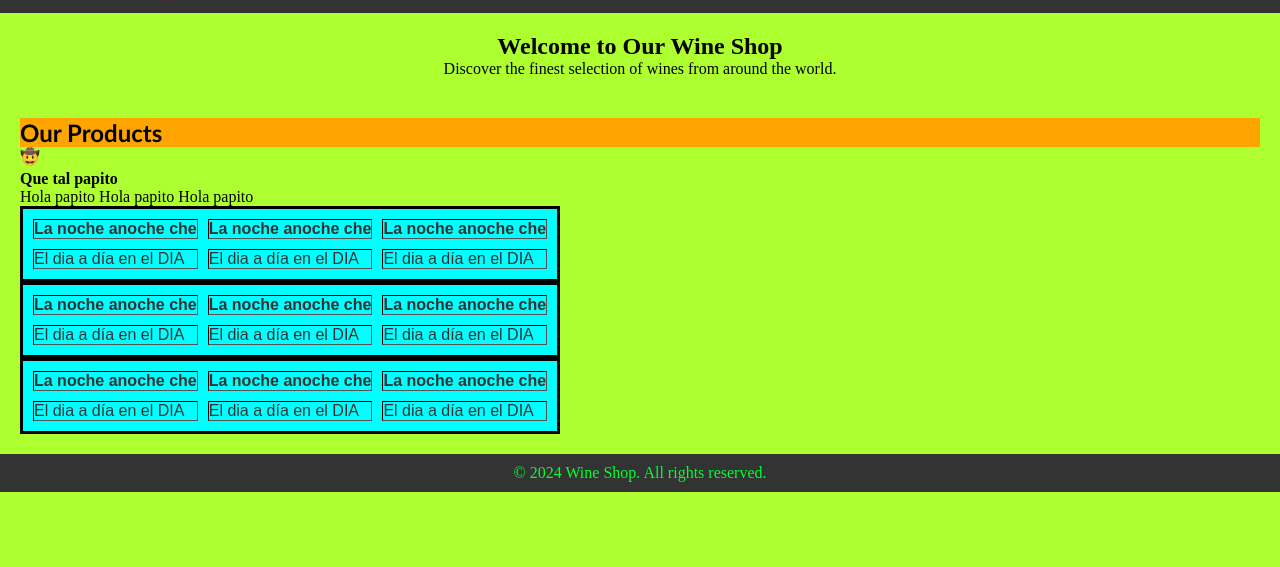
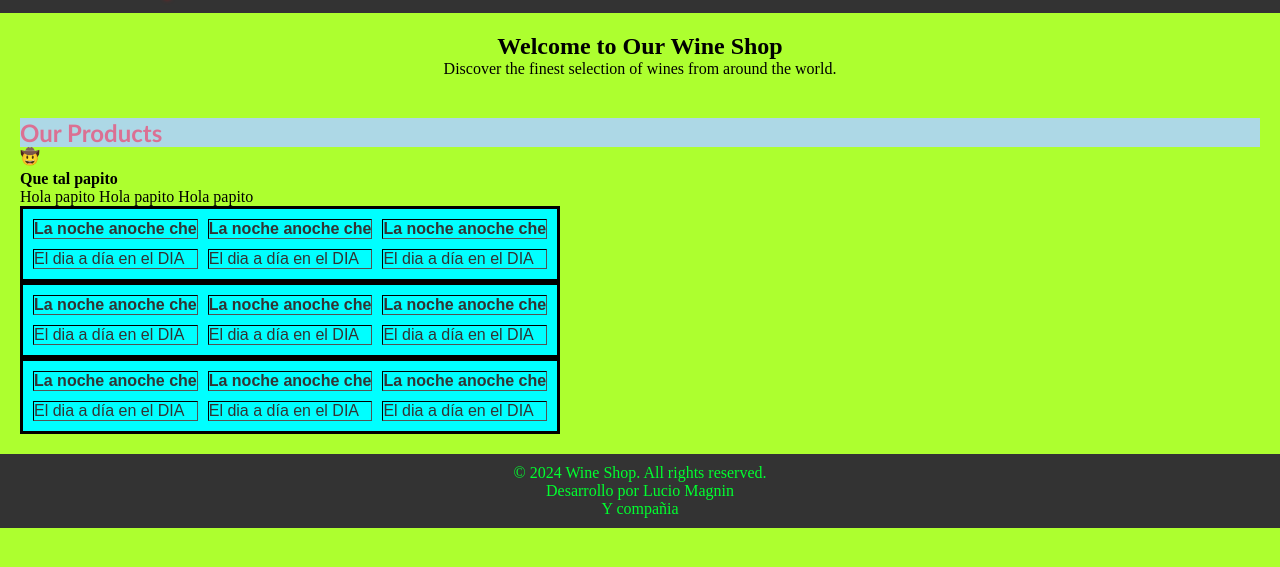
Before and after one commit to luciomagnin/primer-repositorio, a plain HTML site: page index.html in a window 1280 px wide. Shown: the part 57-624 px from the top of the page. Drawn offline with Linux system fonts and the light colour scheme.

Commit message:
agregue otro parrafo mas en el footer

```diff
--- a/index.html
+++ b/index.html
@@ -77,6 +77,8 @@
 
 <footer>
     <p>&copy; 2024 Wine Shop. All rights reserved.</p>
+    <p>Desarrollo por Lucio Magnin</p>
+    <p>Y compañia</p>
 </footer>
 
 </body>
--- a/styles.css
+++ b/styles.css
@@ -61,11 +61,9 @@ main {
     margin-bottom: 40px;
 }
 
-.products {
+.products h2{
     color: palevioletred;
 background-color: lightblue;
-color: black;
-background-color: orange;
 font-family: 'Trebuchet MS', 'Lucida Sans Unicode', 'Lucida Grande', 'Lucida Sans', Arial, sans-serif;
 }
 
```
